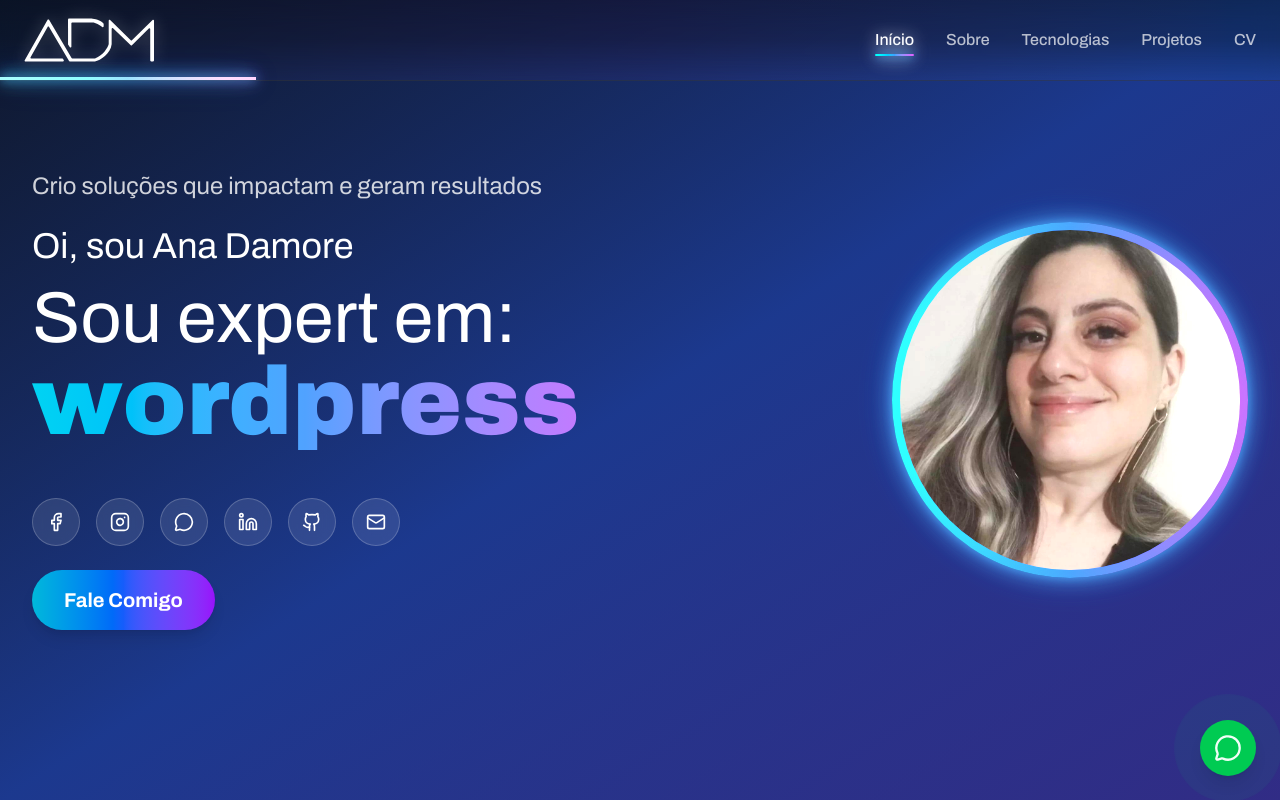
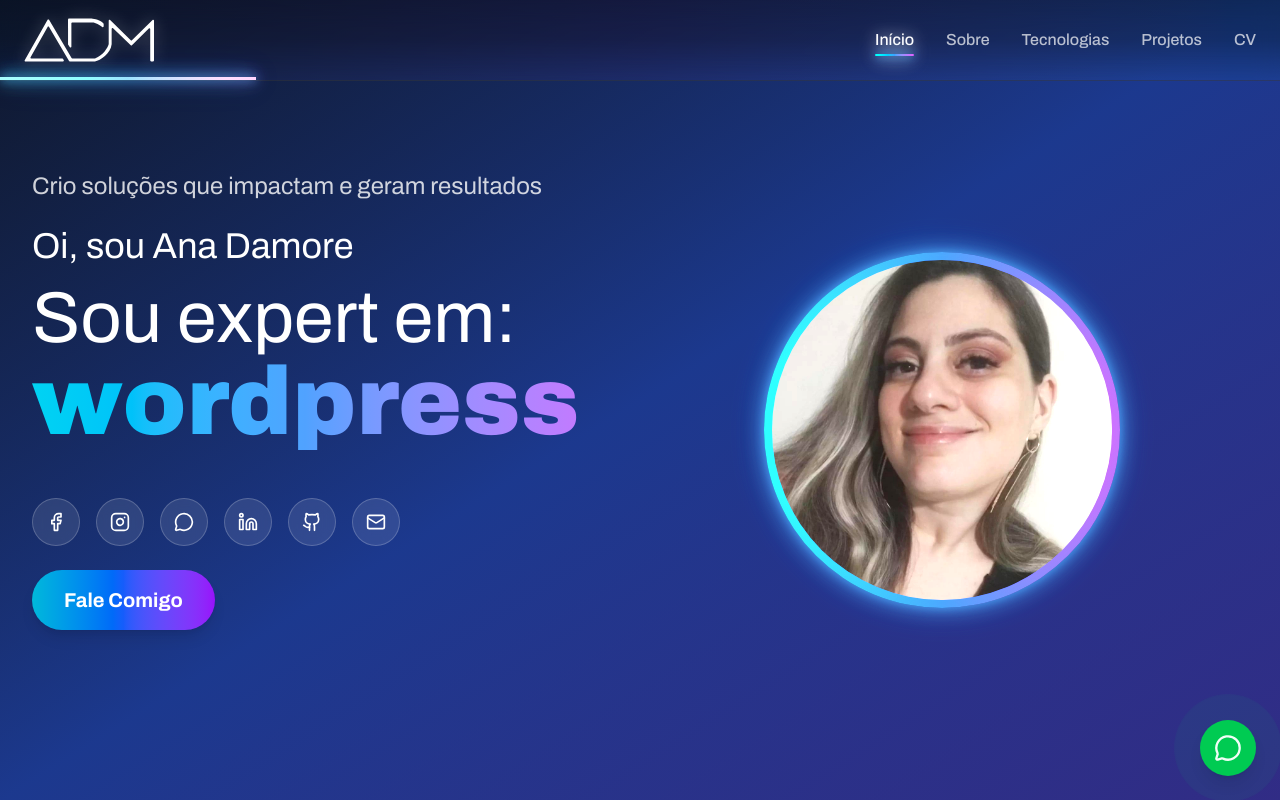
Before and after one commit to acarolinadamore/admdev, a Next.js app: page / in a window 1280 px wide. Built offline with nearby package versions, Linux system fonts and the light colour scheme.

Commit message:
fix: corrige erro TypeScript animation

```diff
--- a/components/home/Hero.tsx
+++ b/components/home/Hero.tsx
@@ -167,7 +167,7 @@
             initial={{ opacity: 0, x: 50 }}
             animate={{
               opacity: 1,
-              x: { xs: 0, lg: -130 },
+              x: 0,
               y: [30, 0, 30],
             }}
             transition={{
@@ -180,7 +180,7 @@
               },
             }}
             onClick={() => window.open('https://lnkd.in/dew8SBPe', '_blank')}
-            className="absolute top-4 right-4 sm:top-8 sm:right-8 lg:relative lg:top-auto lg:right-auto z-20 cursor-pointer"
+            className="absolute top-4 right-4 sm:top-8 sm:right-8 lg:relative lg:top-auto lg:right-auto lg:-translate-x-32 z-20 cursor-pointer"
           >
             {/* Círculo brilhante ao redor */}
             <div
```
